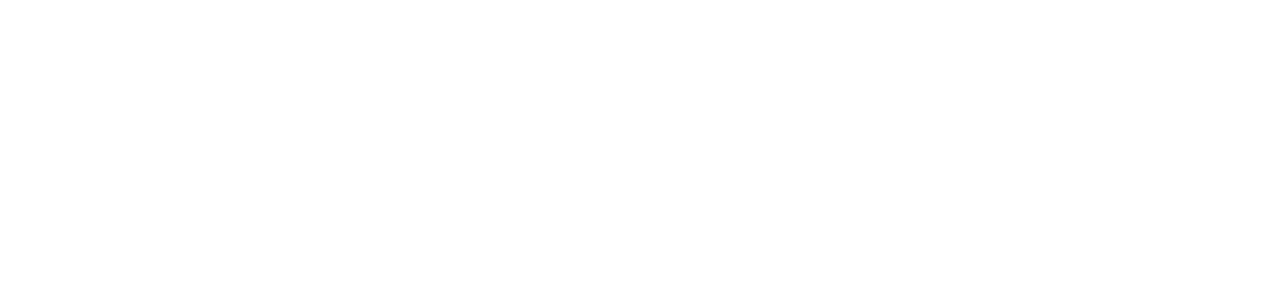
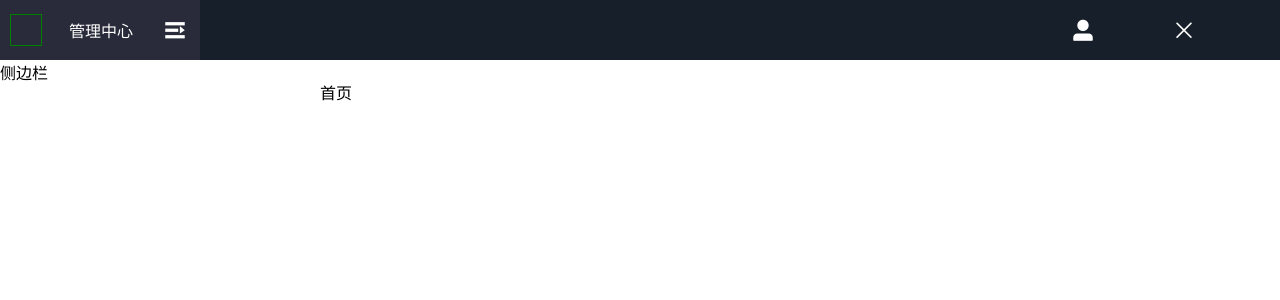
Before and after one commit to XXLPREEDOM/operate-a, a Vue app: page /admin/HomePage in a window 1280 px wide. Shown: the top 300 px of the page. Built offline with nearby package versions, Linux system fonts and the light colour scheme.

Commit message:
header完成

```diff
--- a/src/App.vue
+++ b/src/App.vue
@@ -1,6 +1,6 @@
 <template>
   <div id="app">
-    <router-view />
+    <router-view name="mainRouter"></router-view>
   </div>
 </template>
 <style>
--- a/src/assets/css/common.css
+++ b/src/assets/css/common.css
@@ -3,7 +3,11 @@
   justify-content: center;
   align-items: center;
 }
-
+.flex-s-b{
+  display: flex;
+  justify-content: space-between;
+  align-items: center;
+}
 
 .bd-r{
   border: 1px solid red;
--- /dev/null
+++ b/src/components/Container.vue
@@ -0,0 +1,38 @@
+<template>
+  <el-container class="layout">
+    <el-header class="header">
+        <Header></Header>
+    </el-header>
+    <el-container>
+      <el-aside>侧边栏</el-aside>
+      <el-container>
+        <el-main>
+          <!-- 内容部分 -->
+          <Main></Main>
+        </el-main>
+      </el-container>
+    </el-container>
+  </el-container>
+</template>
+
+<script>
+import Header from './layout/Header'
+import Main from './Main'
+export default {
+  name: 'Container',
+  components: { Header, Main },
+  data () {
+    return {
+    }
+  },
+  methods: {
+  }
+}
+</script>
+
+<style scoped>
+.layout .el-header{
+  padding: 0;
+  background-color:#161F2A;
+}
+</style>
--- /dev/null
+++ b/src/components/Main.vue
@@ -0,0 +1,39 @@
+<!--
+1.container容器的子组件；内容部分的父组件；
+2.内容部分的容器，通过当前的路由将页面加载到这个组件下面；
+-->
+<template>
+  <div>
+    <router-view name="mainRouter"></router-view>
+  </div>
+</template>
+
+<script>
+export default {
+  name: 'Main',
+  components: {},
+  props: {},
+  data () {
+    return {
+
+    }
+  },
+  created () {},
+  mounted () {
+    this.$router.push(this.$route.path)
+  },
+  activited () {},
+  update () {},
+  beforeRouteUpdate () {},
+  methods: {
+
+  },
+  filter: {},
+  computed: {},
+  watch: {}
+}
+</script>
+
+<style scoped>
+
+</style>
--- /dev/null
+++ b/src/components/layout/Header.vue
@@ -0,0 +1,96 @@
+<template>
+  <div class="headerContainer">
+    <div class="headerLogo flex-s-b">
+      <div class="logo bd-g"></div>
+      <div class="title">管理中心</div>
+      <div class="icon flex-j-a">
+        <i
+          class="el-icon-s-unfold"
+          style="font-size:26px;cursor: pointer;"
+        ></i>
+      </div>
+    </div>
+    <div class="headerUser">
+      <div class="userContent">
+        <div><i
+            class="el-icon-user-solid"
+            style="font-size:26px;cursor: pointer;"
+          ></i></div>
+        <div style="margin-left:15px;">{{username}}</div>
+        <div><i
+            class="el-icon-close"
+            style="font-size:26px;cursor: pointer;margin-left:60px;"
+            @click="handleLogout"
+          ></i></div>
+      </div>
+    </div>
+  </div>
+</template>
+
+<script>
+export default {
+  name: 'Header',
+  components: {},
+  props: {},
+  data () {
+    return {
+      username: ''
+    }
+  },
+  created () {
+    const username = window.localStorage.getItem('username')
+    this.username = username
+  },
+  mounted () {},
+  activited () {},
+  update () {},
+  beforeRouteUpdate () {},
+  methods: {
+    handleLogout () {
+      window.localStorage.removeItem('username')
+      this.$router.push('/login')
+    }
+  },
+  filter: {},
+  computed: {},
+  watch: {}
+}
+</script>
+
+<style scoped>
+.headerContainer {
+  color: white;
+  font-size: 16px;
+  display: flex;
+  flex-direction: row;
+  height: 60px;
+}
+.headerLogo {
+  background: #292b3b;
+  width: 200px !important;
+  box-sizing: border-box;
+  padding: 0 10px;
+}
+.headerLogo .logo {
+  height: 30px;
+  width: 30px;
+  cursor: pointer;
+}
+.headerLogo .icon {
+  height: 30px;
+  width: 30px;
+}
+
+.headerUser {
+  height: 60px;
+  flex: 1;
+  display: flex;
+  flex-direction: row-reverse;
+}
+.headerUser .userContent {
+  height: 100%;
+  width: 210px;
+  display: flex;
+  align-items: center;
+}
+</style>
--- a/src/router/index.js
+++ b/src/router/index.js
@@ -1,41 +1,45 @@
 import Vue from 'vue'
 import VueRouter from 'vue-router'
-// import Home from '../views/Home.vue'
-
 Vue.use(VueRouter)
 
-const routes = [
-  {
+// 布局文件
+const container = () => import('../components/Container.vue')
+// 登录页面
+const login = () => import('../views/login/login.vue')
+// 首页
+const HomePage = () => import('../views/HomePage')
+
+const router = new VueRouter({
+  mode: 'history',
+  base: 'admin',
+  routes: [{
     path: '/',
-    redirect: '/home'
-  },
-  {
-    path: '/home',
     name: 'index',
-    component: () => import('../views/Home.vue')
+    redirect: '/HomePage'
   },
   {
     path: '/login',
     name: 'login',
-    component: () => import('../views/login/login.vue')
+    components: {
+      mainRouter: login
+    }
+  },
+  {
+    path: '/container',
+    name: 'container',
+    components: {
+      mainRouter: container
+    },
+    children: [{
+      path: '/HomePage',
+      name: 'HomePage',
+      components: {
+        mainRouter: HomePage
+      }
+    }]
+
   }
-  // {
-  //   path: '*',
-  //   redirect: '/'
-  // }
-]
-
-const router = new VueRouter({
-  mode: 'history',
-  base: process.env.BASE_URL,
-  routes
+  ]
 })
-// VueRouter.beforeEach((to, from, next) => {
-//   if (to.matched.length === 0) {
-//     next('/home')
-//   } else {
-//     next()
-//   }
-// })
 
 export default router
--- a/src/views/Home.vue
+++ /dev/null
@@ -1,32 +0,0 @@
-<template>
-  <div class="">
-    首页12213
-    <button @click="loginOut">退出</button>
-  </div>
-</template>
-
-<script>
-export default {
-  data () {
-    return {
-    }
-  },
-  beforeCreate: function () {
-    const login = window.localStorage.getItem('login')
-    // console.log(typeof (login))
-    if (login == null || login === undefined) {
-      this.$router.push('login')
-    }
-  },
-  methods: {
-    loginOut () {
-      window.localStorage.removeItem('login')
-      this.$router.push('login')
-    }
-  },
-  components: {
-  }
-}
-</script>
-
-<style lang="stylus"></style>
--- /dev/null
+++ b/src/views/HomePage.vue
@@ -0,0 +1,39 @@
+<!-- -->
+<template>
+  <div>
+    首页
+  </div>
+</template>
+
+<script>
+export default {
+  name: 'HomePage',
+  components: {},
+  props: {},
+  data () {
+    return {
+
+    }
+  },
+  beforeCreate () {
+    const username = window.localStorage.getItem('username')
+    if (username === null || username === undefined) {
+      this.$router.push('login')
+    }
+  },
+  created () {},
+  mounted () {},
+  activited () {},
+  update () {},
+  beforeRouteUpdate () {},
+  methods: {
+
+  },
+  filter: {},
+  computed: {},
+  watch: {}
+}
+</script>
+
+<style scoped>
+</style>
--- a/src/views/login/login.vue
+++ b/src/views/login/login.vue
@@ -39,10 +39,8 @@
     handleLogin (loginForm) {
       this.$refs[loginForm].validate((valid) => {
         if (valid) {
-          // var password = this.loginForm.password
-          // console.log(password)
           if (this.loginForm.password === '123') {
-            window.localStorage.setItem('login', 'true')
+            window.localStorage.setItem('username', this.loginForm.username)
             this.$router.push('/homePage')
           } else {
             this.$message({
```
Also changed, not shown: src/components/layout/nav.vue (added, +34 -0 lines).
